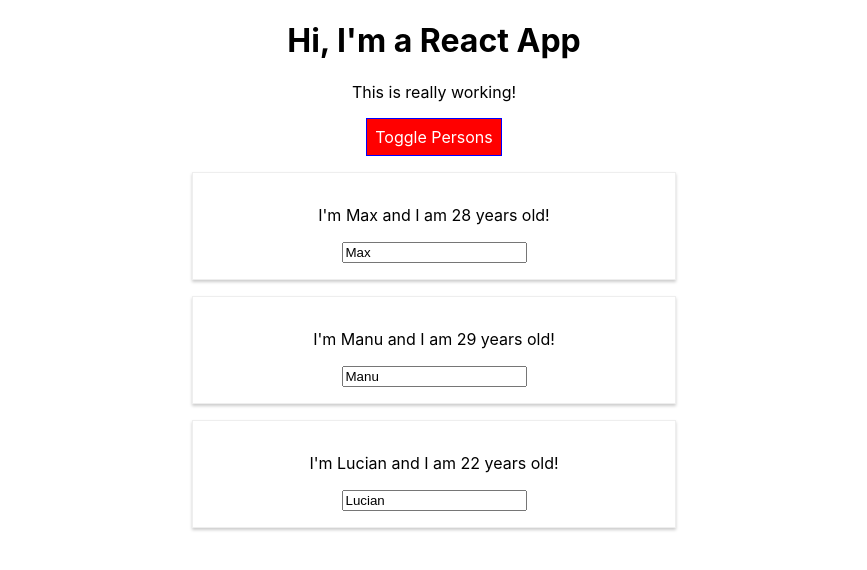
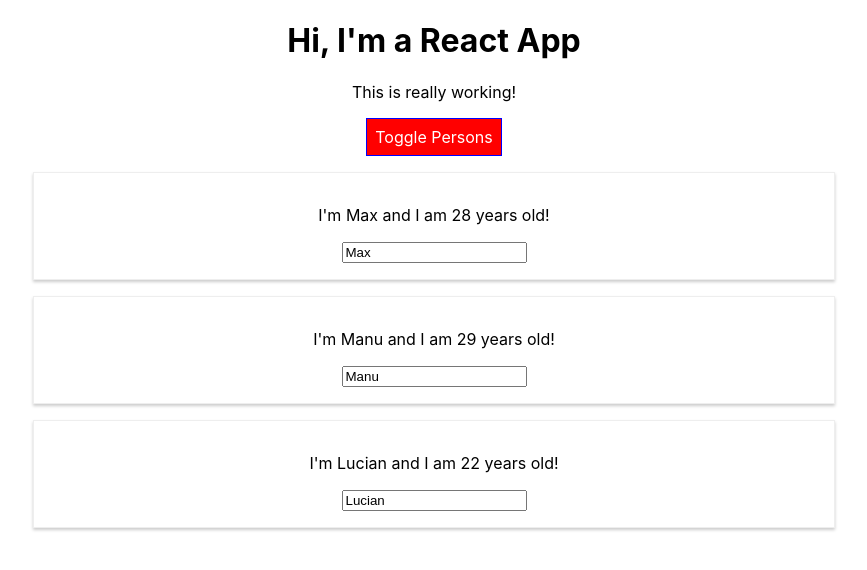
Before and after one commit to CochiorHeghiLucian/React-Learning, a React (Create React App) app: page / in a window 1280 px wide. Both pictures are taken after a click on the button "Toggle Persons". Shown: the top 570 px of the page, without its empty margins (206-1073 px from the left). Built offline with nearby package versions, Linux system fonts and the light colour scheme.

Commit message:
ddadadads

```diff
--- a/src/Person/Person.js
+++ b/src/Person/Person.js
@@ -1,15 +1,9 @@
 import React from "react";
 import "./Person.css";
-import Radium from "radium";
 
 const person = props => {
-  const style = {
-    "@media(min-width: 500px)": {
-      width: '450px'
-    }
-  };
   return (
-    <div className="Person" style={style}>
+    <div className="Person">
       <p onClick={props.click}>
         I'm {props.name} and I am {props.age} years old!
       </p>
@@ -19,4 +13,4 @@
   );
 };
 
-export default Radium(person);
+export default person;
```
